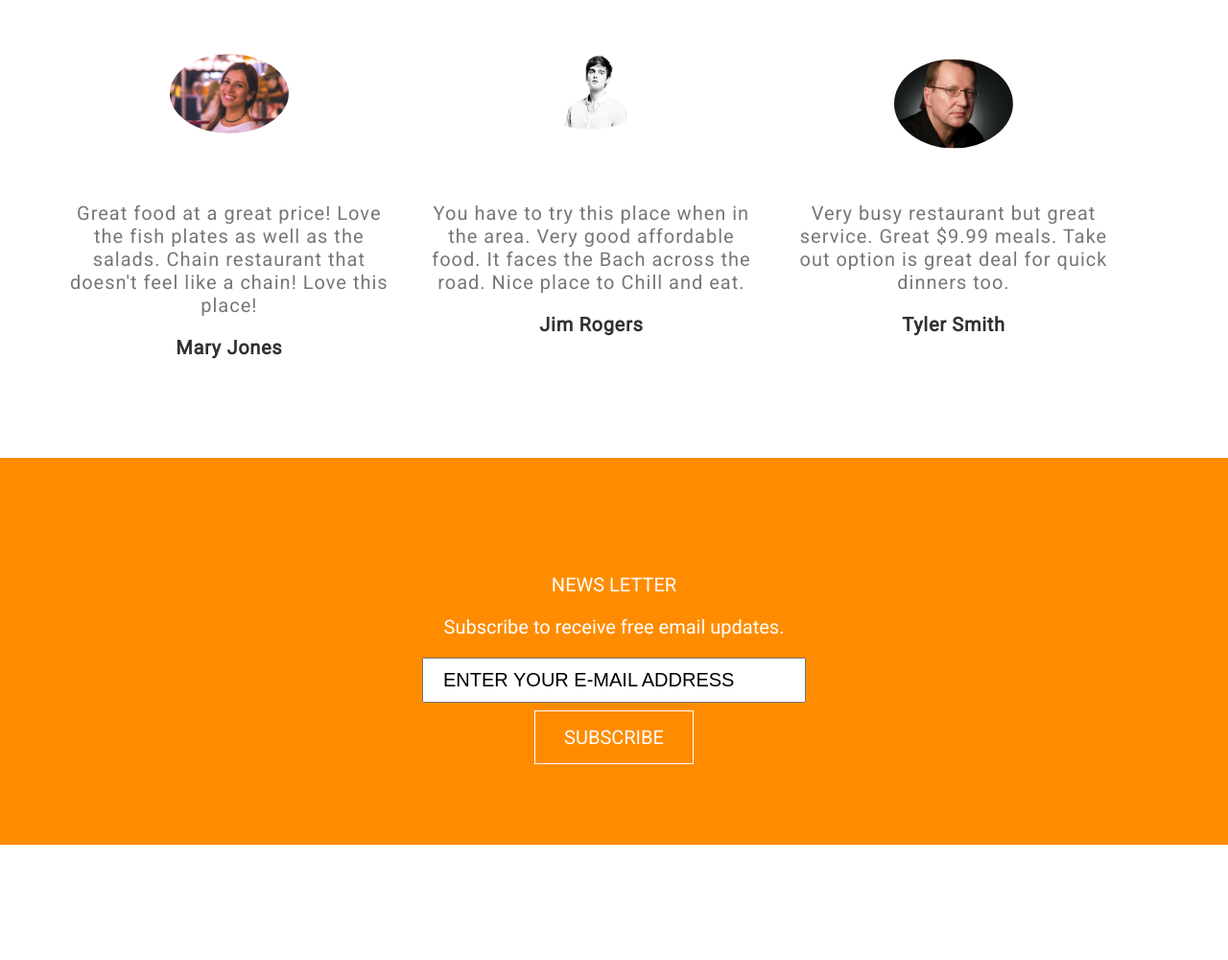
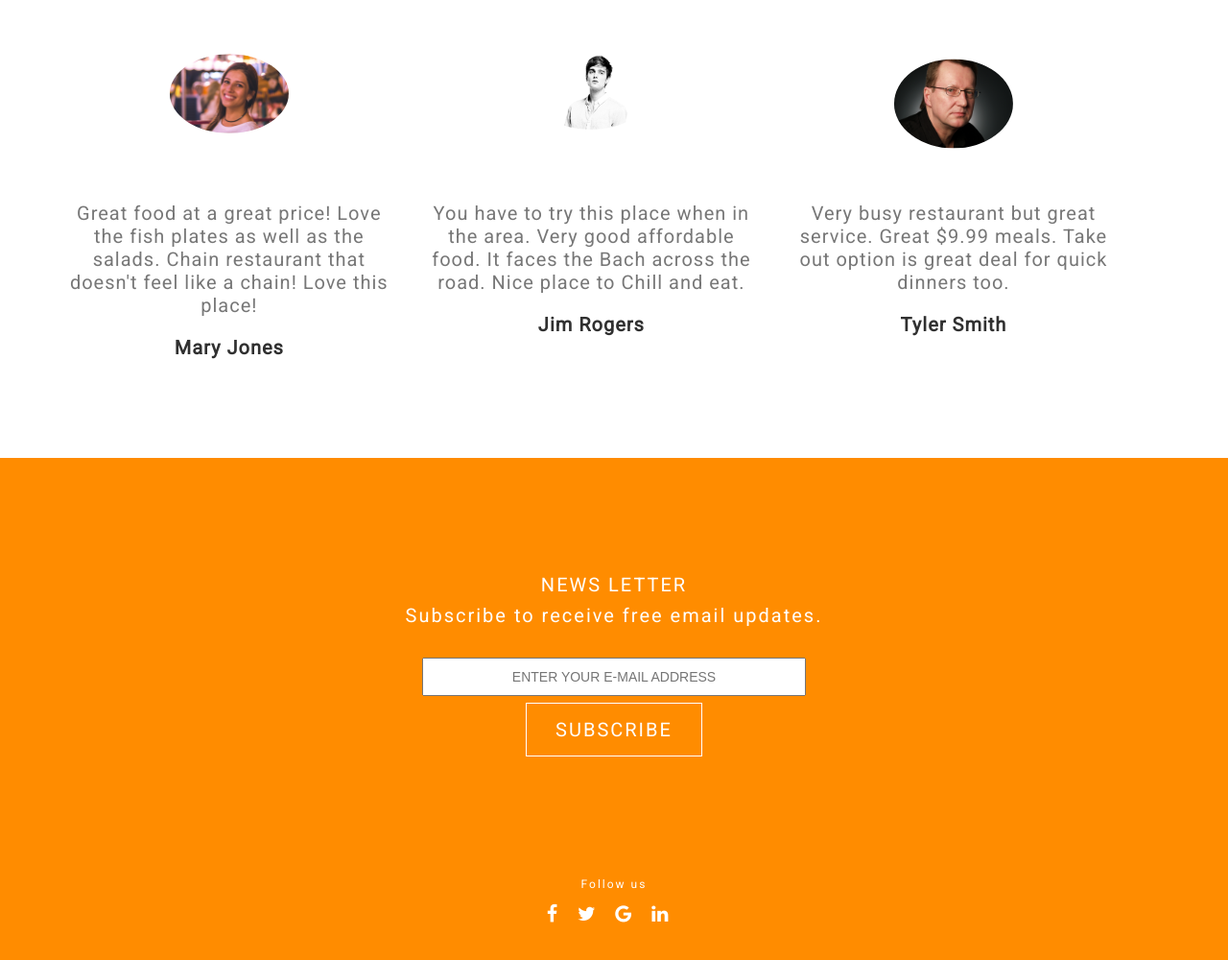
Before and after one commit to ThePrajwalNayak/RestaurantWebsite, a plain HTML site: page index.html in a window 1280 px wide. Shown: the part 2289-3289 px from the top of the page at 96% size. Before the commit the page ends 3169 px from the top, so only its background shows below. Drawn offline with Linux system fonts and the light colour scheme.

Commit message:
Fixing footer

```diff
--- a/index.html
+++ b/index.html
@@ -74,11 +74,18 @@
         </div>
     </section>
     <section id="footer" class="dark textCenter">
-        <p class="uppercase">News Letter</p>
+        <p id="header" class="uppercase">News Letter</p>
         <p>Subscribe to receive free email updates.</p>
-        <input type="text" value="ENTER YOUR E-MAIL ADDRESS" >
-        <br><br>
+        <input type="text" placeholder="ENTER YOUR E-MAIL ADDRESS">
+        <br>
         <a id="subscribe" class="btn btn-dark uppercase" href="">Subscribe</a>
+        <div id="socialConnect">
+            <p>Follow us</p>
+            <i class="fa fa-facebook fa-1x" aria-hidden="true"></i>
+            <i class="fa fa-twitter fa-1x" aria-hidden="true"></i>
+            <i class="fa fa-google fa-1x" aria-hidden="true"></i>
+            <i class="fa fa-linkedin fa-1x" aria-hidden="true"></i>
+        </div>
     </section>
 </body>
 
--- a/script.js
+++ b/script.js
@@ -16,9 +16,9 @@ window.onscroll = function () {
         document.getElementById('liAbout').classList.add('active');
     } else if (windowYOffset > 1320 & windowYOffset < 2030) {
         document.getElementById('liAward').classList.add('active');
-    } else if (windowYOffset > 2031 & windowYOffset < 2100) {
+    } else if (windowYOffset > 2031 & windowYOffset < 2499) {
         document.getElementById('liReview').classList.add('active');
-    } else if (windowYOffset > 2101) {
+    } else if (windowYOffset > 2500) {
         document.getElementById('liFooter').classList.add('active');
     }
 }
--- a/style.css
+++ b/style.css
@@ -171,7 +171,7 @@ body {
 
 .reviews .commentedBy{
     color: #303030;
-    letter-spacing: 0.7px;
+    letter-spacing: 1px;
     font-weight: bolder;
 }
 /*END - REVIEW*/
@@ -179,10 +179,33 @@ body {
 
 
 /*START - FOOTER*/
+#footer{
+    letter-spacing: 2px;
+}
+#footer #header {
+    margin-bottom: -1%;
+}
 #footer input{
     padding: 10px 20px;
     width: 400px;
-    font-size: 20px;
+    font-size: 14px;
+    margin : 1% 0 2%;
+    text-align: center;
+}
+#socialConnect{
+    margin-top: 12%;
+}
+#socialConnect > p{
+    font-size: 12px;
+}
+#socialConnect i {
+    cursor: pointer;
+    margin-right: 1%;
+    transition: 0.5s all ease-in;
+}
+#socialConnect i:hover {
+    color: #222222;
+    transition: 0.5s all ease-in;
 }
 /*END -  FOOTER*/
 
```
